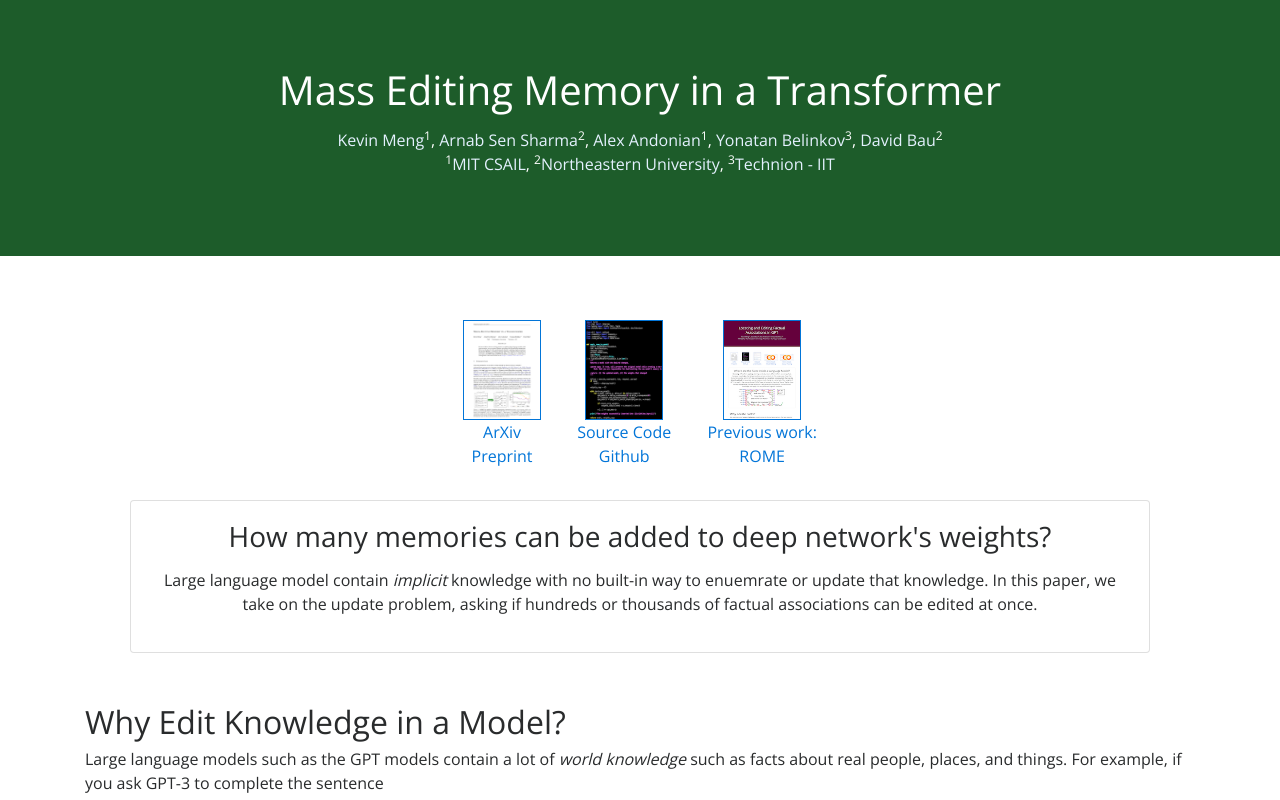
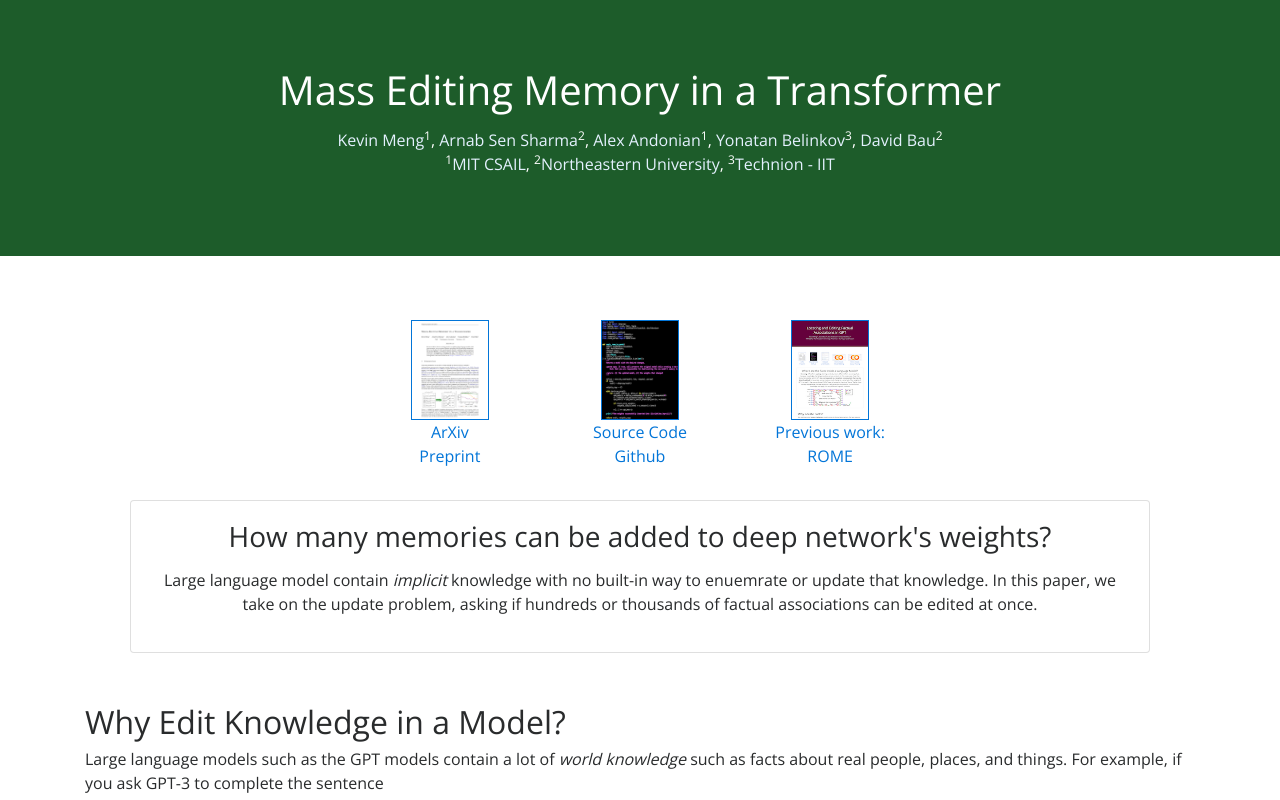
Before and after one commit to davidbau/memitweb, a plain HTML site: page src/index.html in a window 1280 px wide. Shown: the top 800 px of the page. Drawn offline with nearby package versions, Linux system fonts and the light colour scheme.

Commit message:
Spacing for icons.

```diff
--- a/src/index.html
+++ b/src/index.html
@@ -83,9 +83,9 @@ gtag('js', new Date()); gtag('config', 'G-FD12LWN557');
 <div class="row justify-content-center text-center">
 
 <p>
-<a href="https://arxiv.org/pdf/2210.07229.pdf" class="d-inline-block p-3 align-top" target="_blank"><img height="100" width="78" src="images/paper-thumb.png" style="border:1px solid" alt="ArXiv Preprint thumbnail" data-nothumb=""><br>ArXiv<br>Preprint</a>
-<a href="https://github.com/kmeng01/memit" class="d-inline-block p-3 align-top" target="_blank"><img height="100" width="78" src="images/code-thumb.png" style="border:1px solid" alt="Github code thumbnail" data-nothumb=""><br>Source Code<br>Github</a>
-<a href="https://rome.baulab.info/" class="d-inline-block p-3 align-top" target="_blank"><img height="100" width="78" src="images/rome-thumb.png" style="border:1px solid" alt="ROME project thumbnail" data-nothumb=""><br>Previous work:<br>ROME</a>
+<a href="https://arxiv.org/pdf/2210.07229.pdf" class="d-inline-block p-3 align-top" target="_blank"><img height="100" width="78" src="images/paper-thumb.png" style="border:1px solid; margin: 0 38px;" alt="ArXiv Preprint thumbnail" data-nothumb=""><br>ArXiv<br>Preprint</a>
+<a href="https://github.com/kmeng01/memit" class="d-inline-block p-3 align-top" target="_blank"><img height="100" width="78" src="images/code-thumb.png" style="border:1px solid; margin: 0 38px;" alt="Github code thumbnail" data-nothumb=""><br>Source Code<br>Github</a>
+<a href="https://rome.baulab.info/" class="d-inline-block p-3 align-top" target="_blank"><img height="100" width="78" src="images/rome-thumb.png" style="border:1px solid; margin: 0 38px;" alt="ROME project thumbnail" data-nothumb=""><br>Previous work:<br>ROME</a>
 </p>
 
 <div class="card" style="max-width: 1020px;">
```
